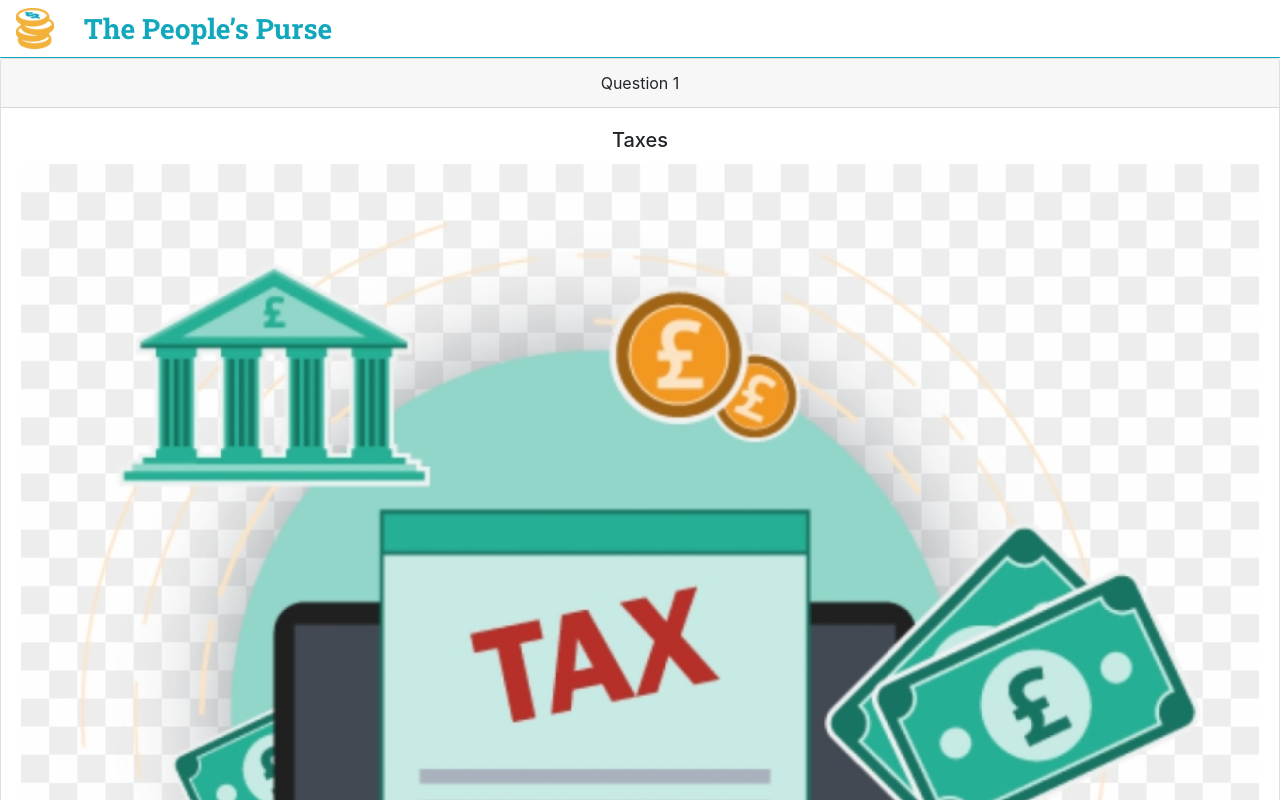
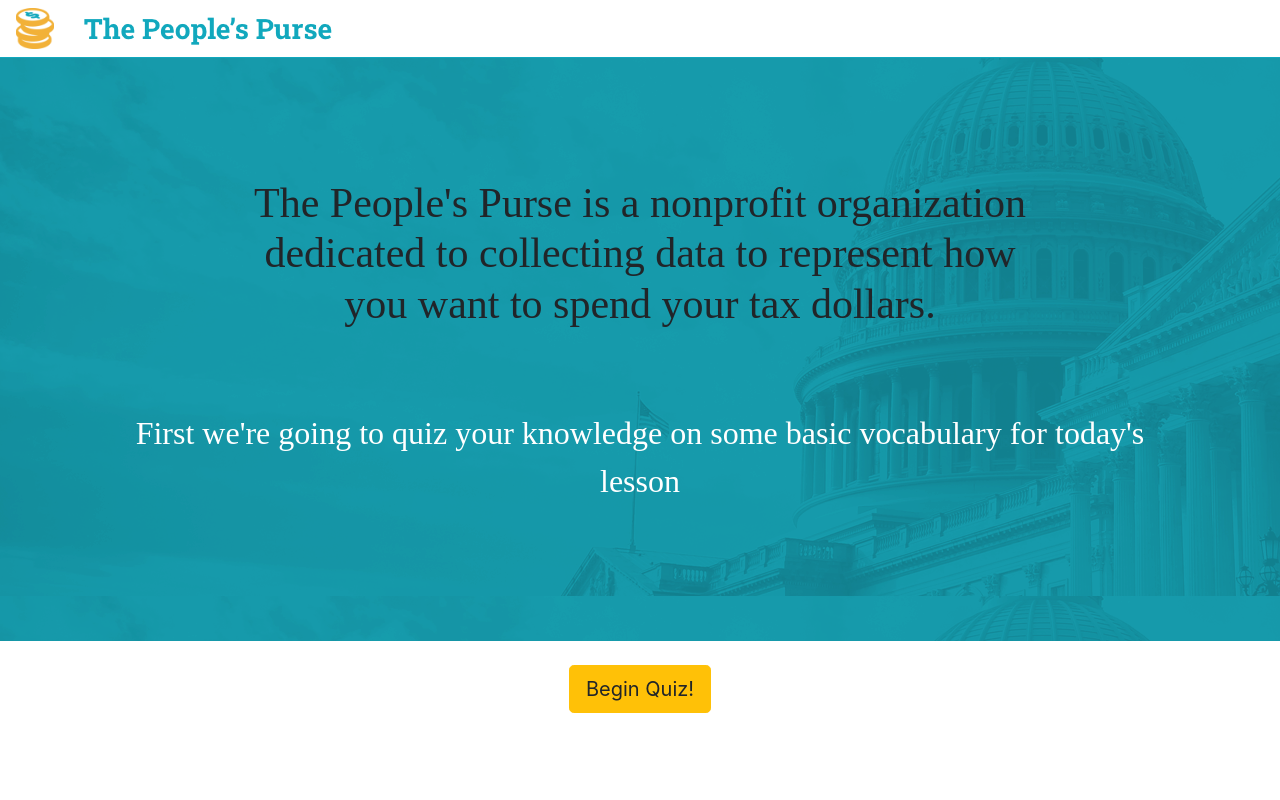
Before and after one commit to thomps9012/peoplespursevocabquiz, a React (Create React App) app: page / in a window 1280 px wide. Shown: the top 800 px of the page. Built offline with nearby package versions, Linux system fonts and the light colour scheme.

Commit message:
added in styling and button on top page

```diff
--- a/src/App.js
+++ b/src/App.js
@@ -1,15 +1,18 @@
 import React from 'react';
 import './App.css';
-// import Front from './components/pages/Front/FrontPage';
-import Tax from './components/pages/Tax/Tax';
+import Front from './components/pages/Front/FrontPage';
+// import Tax from './components/pages/Tax/Tax';
+// import Fiscal from './components/pages/Fiscal/FiscalYear';
 import 'bootstrap/dist/css/bootstrap.min.css';
 
 function App() {
   return (
     <div className="App">
 
-        {/* <Front /> */}
-        <Tax />
+        <Front />
+        {/* <Tax /> */}
+        {/* <Fiscal /> */}
+
 
     </div>
   );
--- /dev/null
+++ b/src/components/BeginButton/BeginButton.js
@@ -0,0 +1,16 @@
+import React from 'react';
+import Button from 'react-bootstrap/Button';
+
+function BeginButton(){
+  return(
+    <>
+  <div className="mb-2">
+    <Button variant="warning" size="lg">
+      Begin Quiz!
+    </Button>{' '}
+  </div>
+</>
+  )
+}
+
+export default BeginButton;
--- a/src/components/pages/Fiscal/FiscalYear.js
+++ b/src/components/pages/Fiscal/FiscalYear.js
@@ -6,7 +6,7 @@ import InputGroup from 'react-bootstrap/InputGroup';
 import FormControl from 'react-bootstrap/FormControl';
 import  Card  from 'react-bootstrap/Card';
 import { Button } from 'react-bootstrap';
-import './Tax.css';
+import './FiscalYear.css';
 
 function Tax() {
     const [value, setValue] = useState(' ');
--- a/src/components/pages/Front/FrontPage.css
+++ b/src/components/pages/Front/FrontPage.css
@@ -1,13 +1,14 @@
 .NonProfitBanner {
-    background: url(../../assets/images/bg-dc.png);
+
     background-size: cover;
     padding: 120px 100px;
     font-family: "Roboto Slab", serif;
+    background: url(../../../assets//bg-dc.png);
   }
 
   .NonProfitBanner h3 {
     font-size: 42px;
-    color: #fff;
+
     width: 75%;
     text-align: center;
     margin: 0 auto 80px;
--- a/src/components/pages/Front/FrontPage.js
+++ b/src/components/pages/Front/FrontPage.js
@@ -1,6 +1,8 @@
 import React from 'react';
 import Header from '../../Header/Header';
 import Footer from '../../Footer/Footer';
+import BeginButton from '../../BeginButton/BeginButton';
+import './FrontPage.css';
 
 function Front() {
     return(
@@ -10,6 +12,8 @@ function Front() {
             <h3>The People's Purse is a nonprofit organization dedicated to collecting data to represent how you want to spend your tax dollars.</h3>
             <p>First we're going to quiz your knowledge on some basic vocabulary for today's lesson</p>
         </div>
+        <br></br>
+        <BeginButton />
         <Footer />
         </>
     )
```
